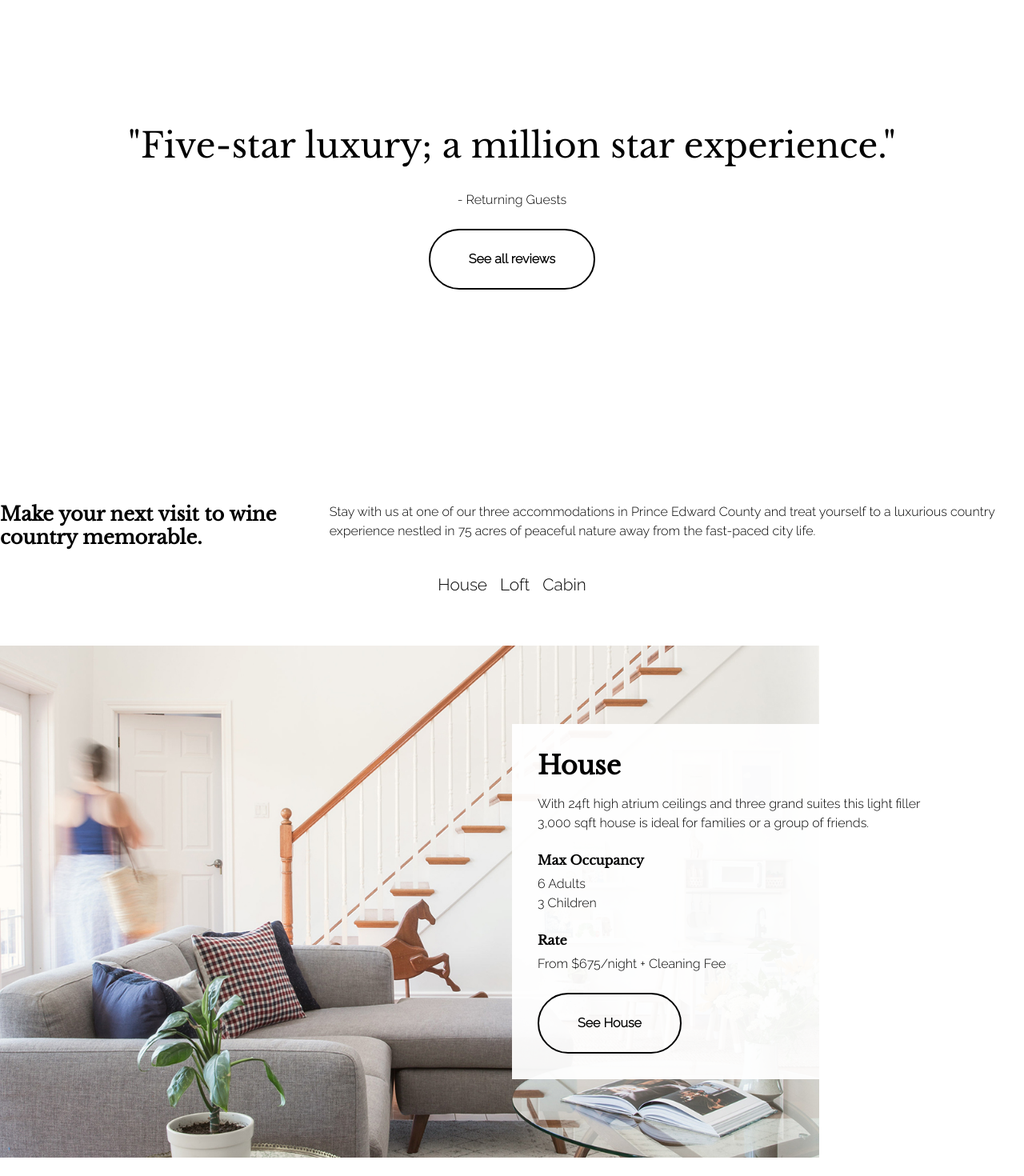
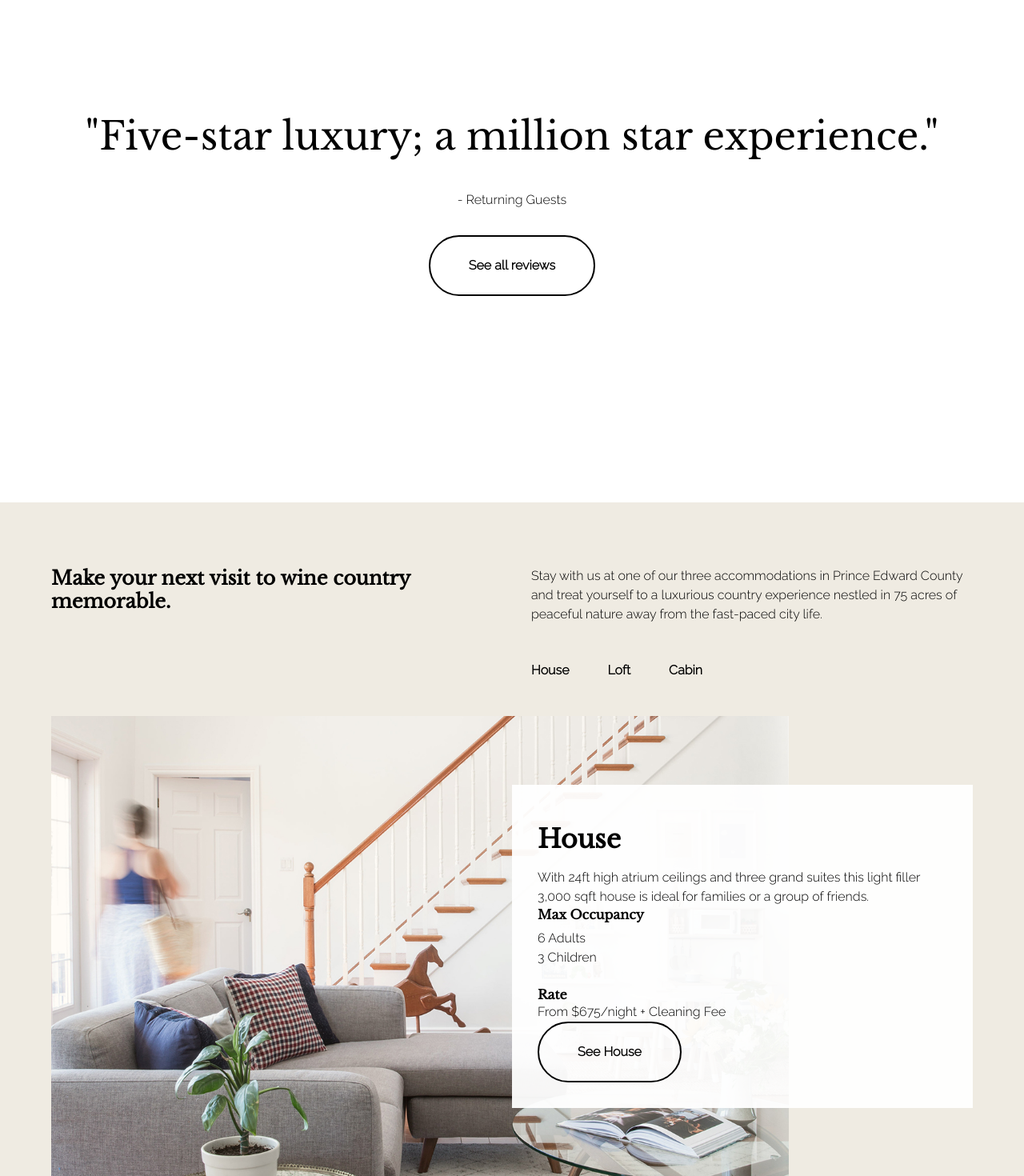
Before and after one commit to Jam52/the-edward, a React (Create React App) app: page /#/ in a window 1280 px wide. Shown: the part 880-2350 px from the top of the page at 80% size. Built offline with nearby package versions, Linux system fonts and the light colour scheme.

Commit message:
Update overview section css

```diff
--- a/src/CSS/components.scss
+++ b/src/CSS/components.scss
@@ -9,6 +9,13 @@
   font-family: $font_main;
   font-weight: bold;
   flex-shrink: 0;
+  border: 2px solid #000;
+
+  &:hover {
+    background-color: $color_dark_blue;
+    border: 2px solid $color_dark_blue;
+    color: #fff;
+  }
 }
 
 .btn--small {
@@ -26,28 +33,8 @@
   }
 }
 
-.btn--light {
-  border: 2px solid #000;
-  color: #000;
-  &:hover {
-    background-color: $color_dark_blue;
-    border: 2px solid $color_dark_blue;
-    color: #fff;
-  }
-}
-
-.explore-section {
-  min-height: 70vh;
-  margin: 6rem 2rem;
-  text-align: center;
-  display: flex;
-  flex-direction: column;
-  justify-content: center;
-
-  &__main {
-    font-family: $font_serif;
-    font-size: 2rem;
-  }
+.section {
+  padding: 2rem;
 }
 
 .skip a {
--- a/src/CSS/utility.scss
+++ b/src/CSS/utility.scss
@@ -6,12 +6,12 @@
   max-width: 1500px;
 }
 
-.bg__light {
+.bg--light {
   background-color: $color_light_beige;
   color: black;
 }
 
-.bg__dark {
+.bg--dark {
   background-color: $color_dark_blue;
   color: #fff;
 }
@@ -20,7 +20,11 @@
   display: flex;
 }
 
-.flow__vert > * + * {
+.split > * {
+  flex-basis: 100%;
+}
+
+.flow-vert > * + * {
   margin-top: var(--gap, $spacer);
 }
 
--- a/src/components/OverviewCard/OverviewCard.module.scss
+++ b/src/components/OverviewCard/OverviewCard.module.scss
@@ -17,13 +17,10 @@
     width: 90%;
 
     h3 {
-      margin-top: 0;
       font-family: $font_serif;
       font-size: 2rem;
     }
-    h4 {
-      margin: 0;
-    }
+
     p {
       max-width: 50ch;
     }
@@ -56,8 +53,7 @@
   }
 }
 
-.overview_occupancy,
-p {
+.overview_occupancy {
   list-style: none;
   padding-left: 0;
   margin: 0.5rem 0 1.5rem 0;
@@ -65,7 +61,6 @@ p {
 
 @media (min-width: $media_tablet) {
   .overview {
-    margin: 1rem 0;
     &_img {
       padding-bottom: 80%;
     }
@@ -74,7 +69,6 @@ p {
 
 @media (min-width: $media_tablet_landscape) {
   .overview {
-    margin: 2rem 0;
     flex-direction: row;
     align-items: center;
 
--- a/src/views/LandingPage/LandingPage.js
+++ b/src/views/LandingPage/LandingPage.js
@@ -2,7 +2,7 @@ import React, { useEffect, useRef } from 'react';
 import styles from './LandingPage.module.scss';
 import ImageContainer from '../../components/ImageContainer/ImageContainer';
 import OverviewCard from '../../components/OverviewCard/OverviewCard';
-import Button, { ExternalLink } from '../../components/Button/Button';
+import Button from '../../components/Button/Button';
 import FadeInTransition from '../../components/FadeInTransition/FadeInTransition';
 
 const LandingPage = () => {
@@ -20,6 +20,8 @@ const LandingPage = () => {
 
   return (
     <div data-testid="component-landing-page">
+      <main id="content">
+        <div className="container">
           <ImageContainer
             landscapeSrc={process.env.PUBLIC_URL + '/images/Homepage_Hero.jpg'}
             portraitSrc={
@@ -27,34 +29,37 @@ const LandingPage = () => {
             }
             alt="Yellow house under bright blue sky"
           />
-      <main id="content">
-        <section className="explore-section">
+        </div>
+        <section>
           <FadeInTransition>
-            <p className=" explore-section__main">
+            <div className={`flow-vert ${styles.explore}`}>
+              <p className={styles.explore__main}>
                 "Five-star luxury; a million star experience."
               </p>
               <p>- Returning Guests</p>
-            <ExternalLink
-              text="See all reviews"
-              to="https://www.google.com/maps/place/The+Edward+Bed+%26+Breakfast/@44.0317706,-77.0398409,17z/data=!3m1!4b1!4m10!3m9!1s0x0:0xdf06b6bf77c6a155!5m2!4m1!1i2!8m2!3d44.0317706!4d-77.0376522!9m1!1b1"
-            />
+              <a
+                className="btn"
+                href="https://www.google.com/maps/place/The+Edward+Bed+%26+Breakfast/@44.0317706,-77.0398409,17z/data=!3m1!4b1!4m10!3m9!1s0x0:0xdf06b6bf77c6a155!5m2!4m1!1i2!8m2!3d44.0317706!4d-77.0376522!9m1!1b1"
+              >
+                See all reviews
+              </a>
+            </div>
           </FadeInTransition>
         </section>
 
-        <section className="section section--light">
-          <div className={styles.explore}>
-            <div className={styles.explore_header}>
-              <h2 className="section_header">
-                Make your next visit to wine country memorable.
-              </h2>
-              <p className="section_detail">
-                Stay with us at one of our three accommodations in Prince Edward
-                County and treat yourself to a luxurious country experience
-                nestled in 75 acres of peaceful nature away from the fast-paced
-                city life.
+        <section className="section bg--light">
+          <div className={`container flow-vert ${styles.overview}`}>
+            <div className="flow-vert">
+              <div className="split flow">
+                <h2>Make your next visit to wine country memorable.</h2>
+                <div className="flow-vert">
+                  <p>
+                    Stay with us at one of our three accommodations in Prince
+                    Edward County and treat yourself to a luxurious country
+                    experience nestled in 75 acres of peaceful nature away from
+                    the fast-paced city life.
                   </p>
-            </div>
-            <div className={styles.explore_scroll}>
+                  <div className={`flow ${styles.scroll}`}>
                     <button
                       aria-label="scroll to house overview"
                       onClick={() => exicuteScrollTo(houseRef)}
@@ -75,8 +80,9 @@ const LandingPage = () => {
                     </button>
                   </div>
                 </div>
+              </div>
+            </div>
 
-          <div className={`${styles.cardContainer}`}>
             <OverviewCard
               refProp={houseRef}
               img={process.env.PUBLIC_URL + '/images/Homepage_House.jpg'}
@@ -110,23 +116,23 @@ const LandingPage = () => {
               rate="From $399(for a 2-night getaway)"
               to="/cabin"
             />
-          </div>
-          <section className={`${styles.concierge} section section--dark`}>
+
+            <section className={`${styles.concierge} section bg--dark`}>
               <div className={styles.concierge_header}>
                 <h2 className="section_header">The Concierge</h2>
                 <p>
-                We are here for you blah blah, if you have questions or special
-                requests blah blah email us at welcome@theedward.ca. Our
-                customer experience hours of operations are between 8:00 am and
-                5:00pm.
+                  We are here for you blah blah, if you have questions or
+                  special requests blah blah email us at welcome@theedward.ca.
+                  Our customer experience hours of operations are between 8:00
+                  am and 5:00pm.
                 </p>
               </div>
               <div className={styles.concierge_details}>
                 <div className={styles.concierge_section}>
                   <h3>How to find us</h3>
                   <p>
-                  662 Country Road 7 <br /> (also known as Lake on the Mountain
-                  Road, Picton, ON, K0K 2T0
+                    662 Country Road 7 <br /> (also known as Lake on the
+                    Mountain Road, Picton, ON, K0K 2T0
                   </p>
                   <a
                     target="_blank"
@@ -163,6 +169,7 @@ const LandingPage = () => {
                 </div>
               </div>
             </section>
+          </div>
         </section>
 
         <section className="explore-section">
--- a/src/views/LandingPage/LandingPage.module.scss
+++ b/src/views/LandingPage/LandingPage.module.scss
@@ -1,76 +1,43 @@
 @import '../../CSS/base';
 
-.cardContainer {
-  display: flex;
-  flex-direction: column;
-  gap: 1.5rem;
+.overview {
+  --gap: 3rem;
+  padding-top: 3rem;
+  padding-bottom: 3rem;
 }
 
-.concierge {
-  margin-top: 4rem;
-  padding: 2rem;
-  p {
-    max-width: 50ch;
-    margin: 0;
+.cardContainer {
+  --gap: 6rem;
+}
+
+.scroll {
+  display: flex;
+
+  button {
+    background-color: transparent;
+    border: none;
+    padding: 0;
+    font-family: $font_main;
+    font-weight: 600;
   }
-  a {
-    display: block;
-    margin-top: 1rem;
-  }
-
-  &_header {
-    display: flex;
-    flex-direction: column;
-    margin-bottom: 2rem;
-  }
-
-  &_details {
-    display: flex;
-    flex-direction: column;
-  }
-  &_section {
-    margin-bottom: 2rem;
-    p {
-      max-width: 30ch;
-    }
-    p:last-child {
-      margin-top: 1rem;
-    }
+  button:hover {
+    opacity: 0.6;
   }
 }
 
 .explore {
-  &_header {
-    display: flex;
-    flex-direction: column;
-    h2 {
-      max-width: 30ch;
-      margin: 0;
-    }
-  }
+  --gap: 2rem;
+  display: flex;
+  flex-direction: column;
+  align-items: center;
+  justify-content: center;
+  min-height: 70vh;
+  margin: 6rem 2rem;
+  text-align: center;
 
-  &_scroll {
-    display: flex;
-    margin-bottom: 2rem;
-    button {
-      background-color: transparent;
-      border: none;
-      padding: 0;
-      margin: 0;
-      font-family: $font_main;
-    }
-    button:hover {
-      opacity: 0.6;
-    }
-    button + button {
-      margin-left: 1rem;
-    }
-  }
-
-  .concierge {
-    &_header {
-      flex-direction: row;
-    }
+  &__main {
+    font-family: $font-serif;
+    font-size: 3rem;
   }
 }
 
```
Lines whose indentation alone changed are shown as unchanged.
